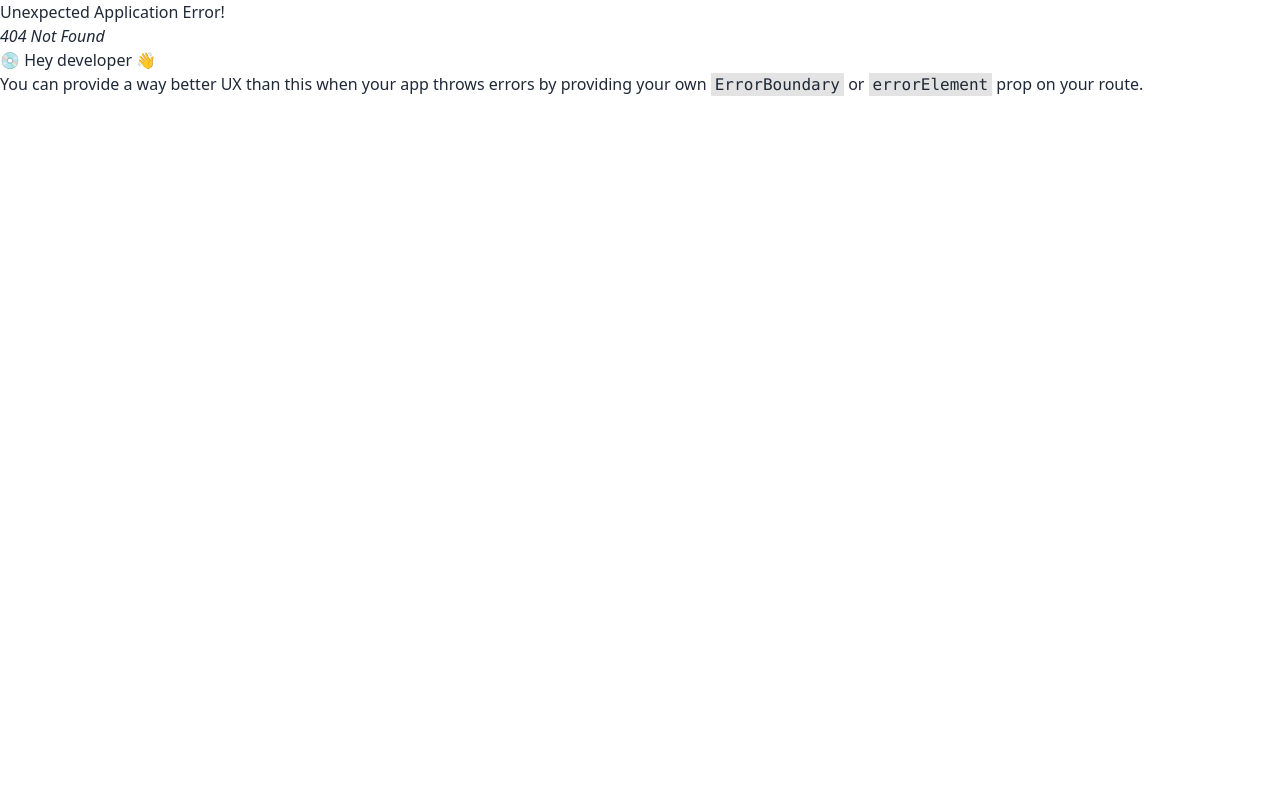
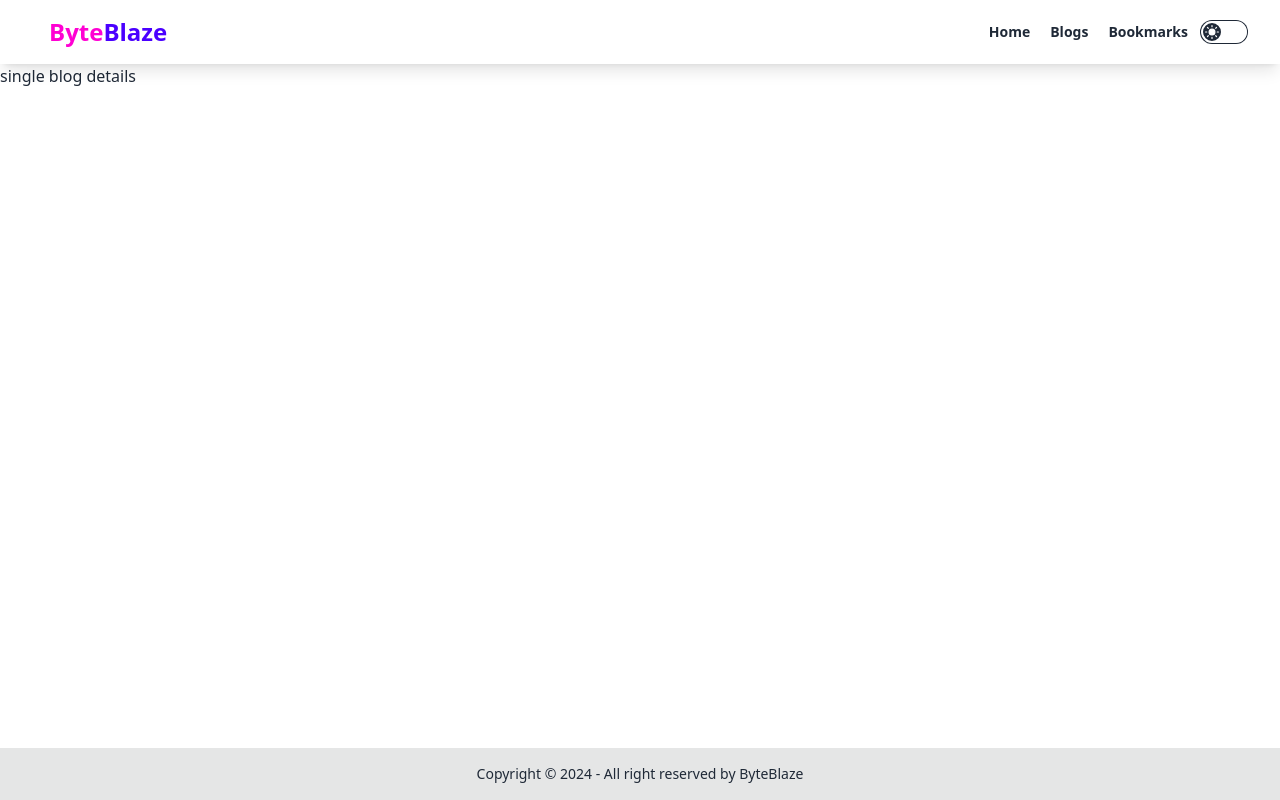
Before and after one commit to alalhosen/ByteBlaze-concept-8, a React app: page /blog/1 in a window 1280 px wide. Before the commit this address had no page. Built offline with nearby package versions, Linux system fonts and the light colour scheme; the HTML template or start-up script is replaced by a standard one.

Commit message:
Blog.jsx file in page component

```diff
--- a/src/components/BlogCard.jsx
+++ b/src/components/BlogCard.jsx
@@ -3,7 +3,7 @@ import { Link } from "react-router-dom";
 
 // eslint-disable-next-line no-unused-vars
 const BlogCard = ({ blog }) => {
-    const { cover_image, title, description, published_at } = blog
+    const { cover_image, title, description, published_at, id} = blog
     return (
         <Link to={`/blog/${id}`} className="max-w-sm mx-auto group transition border-2 hover:scale-105 border-primary hover:border-secondary border-opacity-30 hover:no-underline focus:no-underline dark:bg-gray-50">
             <img role="presentation" className="object-cover w-full rounded h-44 dark:bg-gray-500" src={cover_image} />
--- a/src/main.jsx
+++ b/src/main.jsx
@@ -6,6 +6,7 @@ import Blogs from './pages/Blogs.jsx'
 import Bookmarks from './pages/Bookmarks.jsx';
 import MainLayout from './layouts/MainLayout.jsx'
 import Home from './pages/Home.jsx';
+import Blog from './pages/Blog.jsx';
 
 const router = createBrowserRouter([
   {
@@ -20,6 +21,10 @@ const router = createBrowserRouter([
         path: '/blogs',
         element: <Blogs />,
         loader: () => fetch('https://dev.to/api/articles?per_page=9&top=7'),
+      },
+      {
+        path:'/blog/:id',
+        element:<Blog/>
       },
       {
         path: '/bookmarks',
--- /dev/null
+++ b/src/pages/Blog.jsx
@@ -0,0 +1,12 @@
+import { useLoaderData } from "react-router-dom";
+
+const Blog = () => {
+    const blog= useLoaderData()
+    return (
+        <div>
+            <h1>single blog details</h1>
+        </div>
+    );
+};
+
+export default Blog;
```
